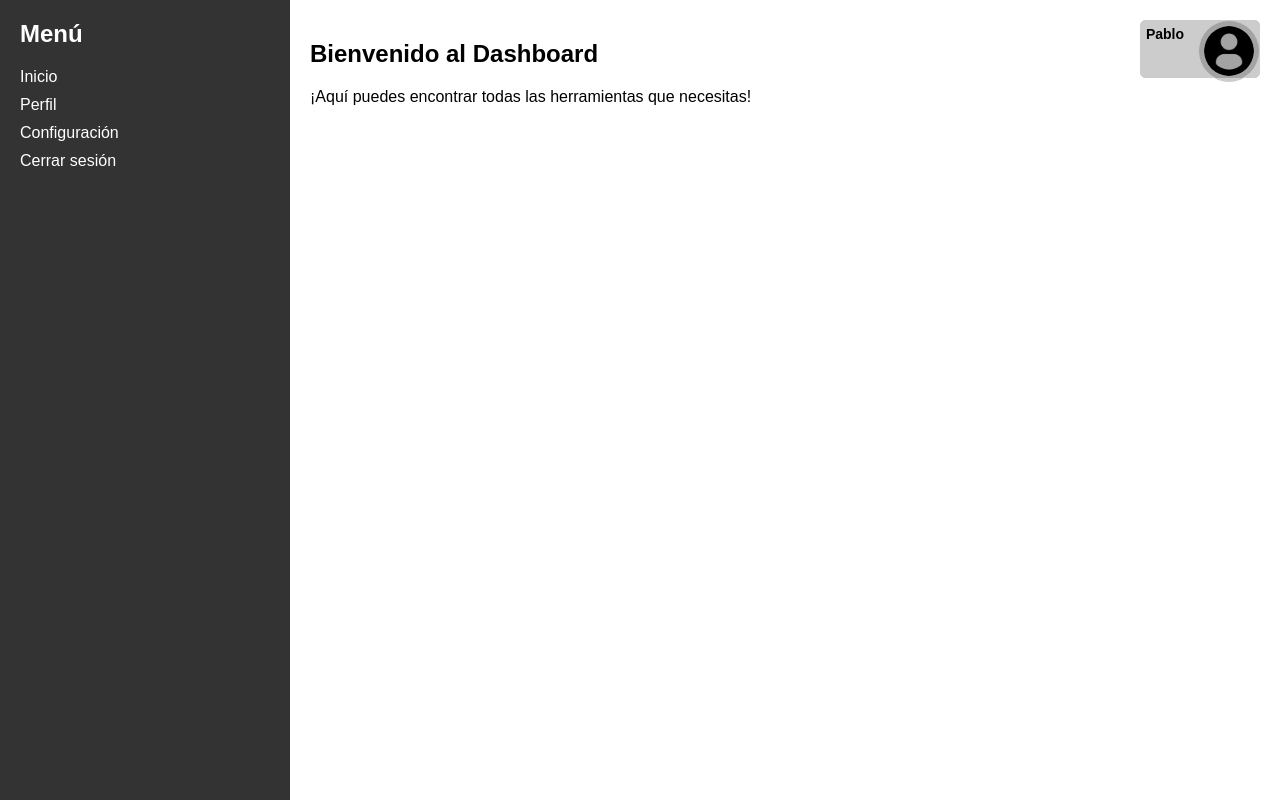
After one commit to Solanodecoin/TFG, a PHP site: page / in a window 1280 px wide. The commit adds this page. Run offline with PHP 8.4, Linux system fonts and the light colour scheme.

Commit message:
Primer Prototipo Web

```diff
--- /dev/null
+++ b/estilos/estilos.css
@@ -0,0 +1,108 @@
+/* Estilos para el dashboard */
+
+body {
+    font-family: Arial, sans-serif;
+    margin: 0;
+    padding: 0;
+}
+
+.dashboard {
+    display: flex;
+    height: 100vh;
+}
+
+.sidebar {
+    width: 250px;
+    background-color: #333;
+    color: #fff;
+    padding: 20px;
+}
+
+.sidebar h2 {
+    margin-top: 0;
+}
+
+.sidebar ul {
+    list-style-type: none;
+    padding: 0;
+}
+
+.sidebar ul li {
+    margin-bottom: 10px;
+}
+
+.sidebar ul li a {
+    color: #fff;
+    text-decoration: none;
+}
+
+.main-content {
+    flex: 1;
+    padding: 20px;
+}
+/* Animación mejorada para el menú */
+.sidebar ul li a {
+    color: #fff;
+    text-decoration: none;
+    position: relative;
+    transition: color 0.3s, background-color 0.3s, box-shadow 0.3s;
+}
+
+.sidebar ul li a::before {
+    content: "";
+    position: absolute;
+    top: 0;
+    left: -10px;
+    width: calc(100% + 20px); /* Se expande 10px a cada lado */
+    height: 100%;
+    background-color: rgba(255, 255, 255, 0.1);
+    z-index: -1;
+    transition: opacity 0.3s, transform 0.3s;
+    border-radius: 5px;
+    transform-origin: left center;
+    transform: scaleX(0); /* Comienza sin anchura */
+}
+
+.sidebar ul li a:hover::before {
+    opacity: 1;
+    transform: scaleX(1); /* Se expande al tamaño del menú */
+}
+
+.sidebar ul li a:hover {
+    color: #ffcc00;
+    background-color: #444;
+    box-shadow: 0 0 10px rgba(0, 0, 0, 0.5);
+}
+/* Estilos para el dashboard */
+
+/* Resto del CSS... */
+
+.perfil {
+    position: fixed; /* Posicionamiento fijo */
+    top: 20px; /* Distancia desde la parte superior */
+    right: 20px; /* Distancia desde el borde derecho */
+    display: flex; /* Utiliza un modelo de caja flexible */
+    align-items: center; /* Centra verticalmente los elementos */
+    background-color: rgba(0, 0, 0, 0.2); /* Transparencia del fondo */
+    padding: 5px;
+    border: 1px solid #ccc; /* Borde gris */
+    border-radius: 5px; /* Esquinas redondeadas */
+}
+
+.perfil img {
+    width: 50px; /* Ajusta el tamaño de la imagen según sea necesario */
+    height: 50px; /* Ajusta el tamaño de la imagen según sea necesario */
+    border-radius: 50%; /* Para hacer la imagen redonda */
+    margin-right: 0px; /* Espacio entre la imagen y el nombre */
+    margin-top: 0px;
+}
+
+.perfil h2 {
+    margin: 0px; /* Elimina el margen por defecto */
+    font-size: 14px; /* Tamaño de la fuente */
+    white-space: nowrap; /* Evita que el texto se divida en varias líneas */
+    text-align: center;
+
+    margin-right: 70px;
+    margin-bottom: 30px;
+}
--- /dev/null
+++ b/index.html
@@ -0,0 +1,37 @@
+<!DOCTYPE html>
+<html lang="es">
+<head>
+    <meta charset="UTF-8">
+    <meta name="viewport" content="width=device-width, initial-scale=1.0">
+    <title>Dashboard</title>
+    <link rel="stylesheet" href="estilos/estilos.css">
+</head>
+<body>
+
+    <div class="perfil">
+
+        <img class="perfil" src="img/usuario-de-perfil.png" alt="usuario-de-perfil.png">
+        <h2>Pablo</h2>
+
+    </div>
+
+    <div class="dashboard">
+
+
+        <div class="sidebar">
+            <h2>Menú</h2>
+
+            <ul>
+                <li><a href="index.html">Inicio</a></li>
+                <li><a href="Perfil.html">Perfil</a></li>
+                <li><a href="Configuracion.html">Configuración</a></li>
+                <li><a href="cerrarsesion.html">Cerrar sesión</a></li>
+            </ul>
+        </div>
+        <div class="main-content">
+            <h2>Bienvenido al Dashboard</h2>
+            <p>¡Aquí puedes encontrar todas las herramientas que necesitas!</p>
+        </div>
+    </div>
+</body>
+</html>
```
Also changed, not shown: Configuracion.html (added, +26 -0 lines), Perfil.html (added, +26 -0 lines), cerrarsesion.html (added, +26 -0 lines), prueba.php (+21 -0 lines), img/usuario-de-perfil.png (added).
